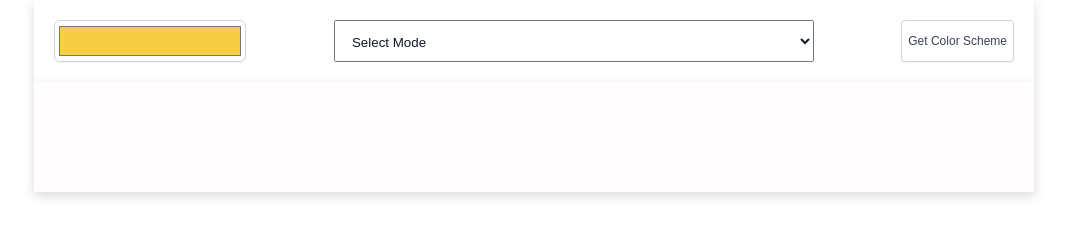
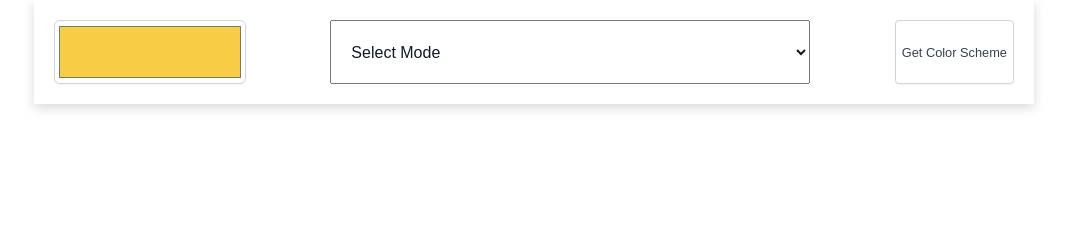
Before and after one commit to Bugstacker/Color-Scheme-Generator, a plain HTML site: page index.html in a window 1280 px wide. Shown: the whole page, without its empty margins (106-1173 px from the left). Drawn offline with Linux system fonts and the light colour scheme; no server answers.

Commit message:
Update index.css

```diff
--- a/index.css
+++ b/index.css
@@ -39,13 +39,12 @@ input {
     width: 20%;
     box-shadow: 0px 1px 2px rgba(0, 0, 0, 0.05);
     border-radius: 6px;
-
 }
 
 input,
 select,
 button {
-    height: 42px
+    height: 8vh;
 }
 
 input,
@@ -57,11 +56,12 @@ select {
     width: 50%;
     color: #111827;
     padding: 1em;
+    font-size: 1rem;
 }
 
 button {
     font-weight: 500;
-    font-size: 12px;
+    font-size: .8rem;
     color: #374151;
     box-shadow: 0px 1px 2px rgba(0, 0, 0, 0.05);
     border-radius: 4px;
@@ -72,7 +72,6 @@ button:focus {
 }
 
 main > .container {
-    height: 110px;
     background: #FFFDFE;
 }
 
```
